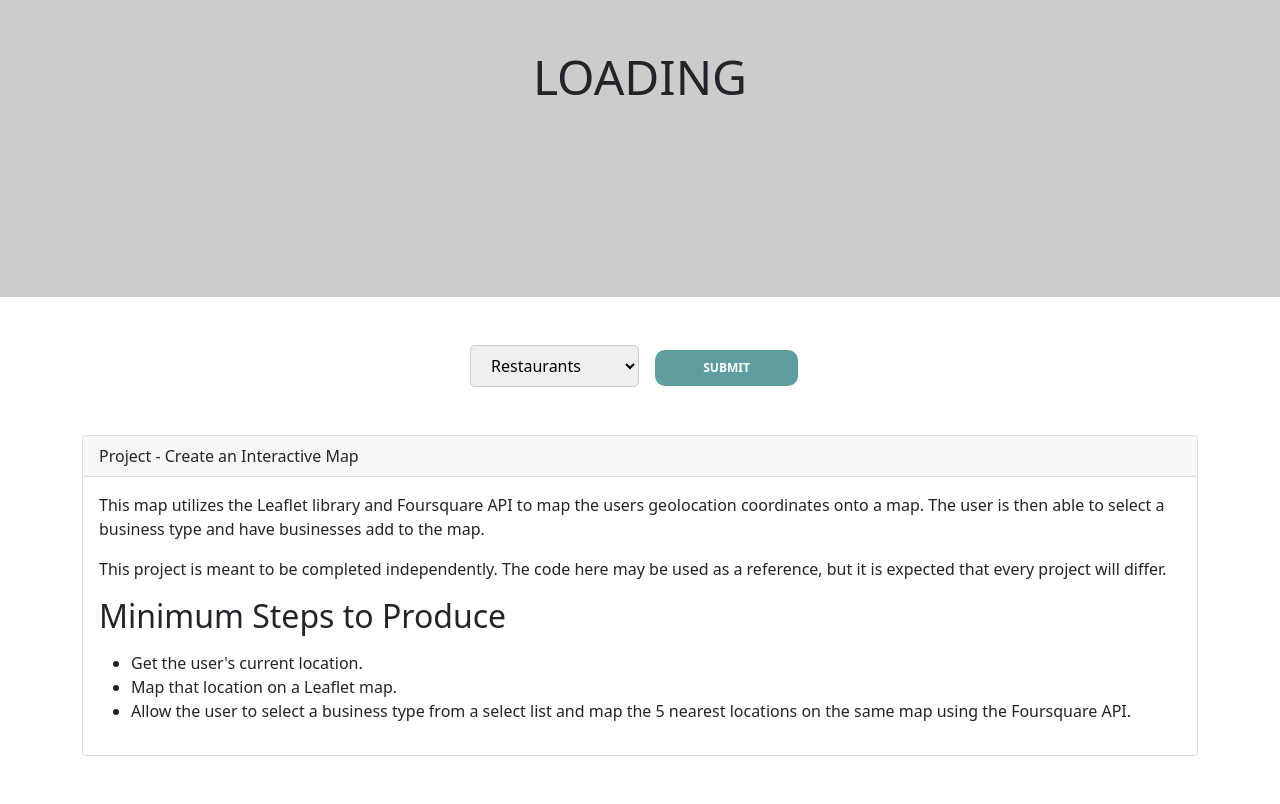
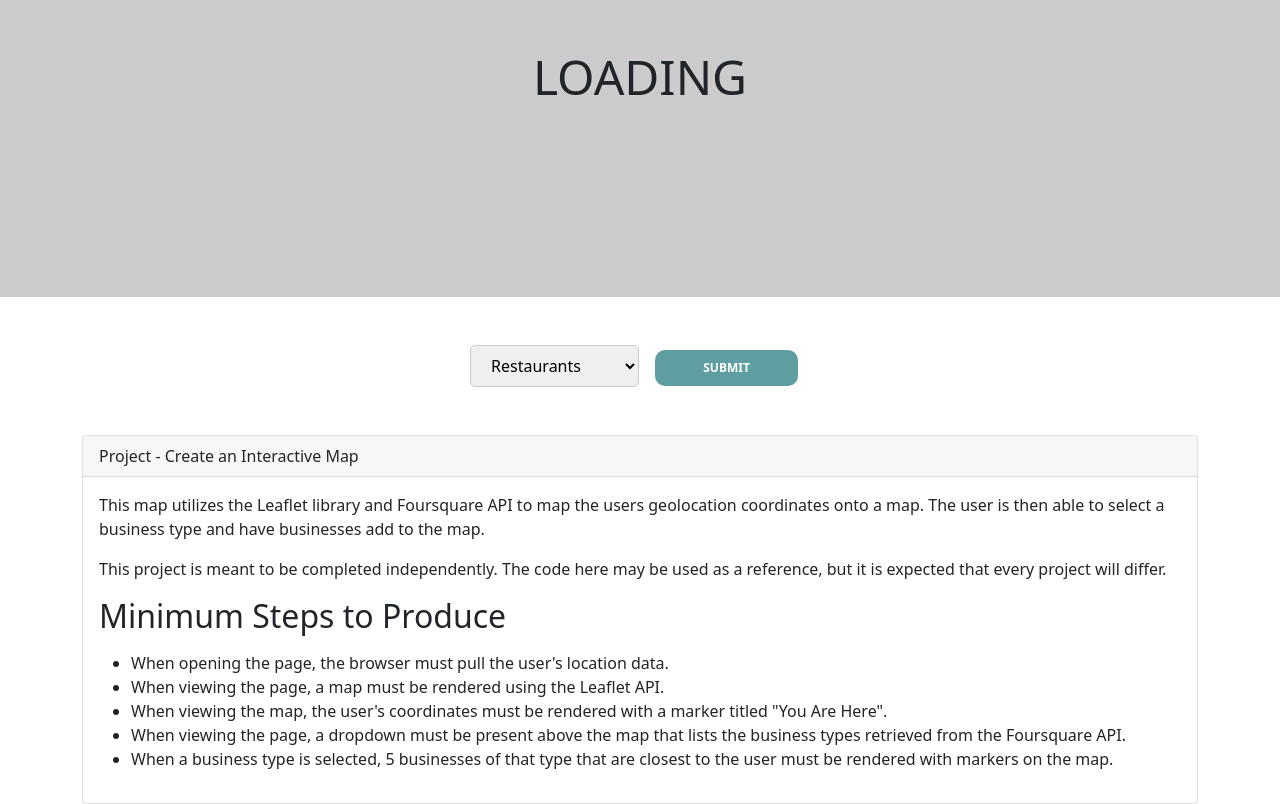
Before and after one commit to cladden77/JS-Making-an-Interactive-Map, a plain HTML site: page index.html in a window 1280 px wide. Shown: the part 103-907 px from the top of the page. Before the commit the page ends 859 px from the top, so only its background shows below. Drawn offline with nearby package versions, Linux system fonts and the light colour scheme.

Commit message:
minor adjustments

```diff
--- a/app.js
+++ b/app.js
@@ -25,7 +25,7 @@ const myMap = {
 		const marker = L.marker(this.coordinates)
 		marker
 		.addTo(this.map)
-		.bindPopup('<p1><b>Here you are</b><br></p1>')
+		.bindPopup('<p1><b>You are Here</b><br></p1>')
 		.openPopup()
 	},
 
@@ -92,7 +92,7 @@ window.onload = async () => {
 // submit button
 document.getElementById('submit').addEventListener('click', async (event) => {
 	event.preventDefault()
-	let locations = document.querySelector('locations').value
+	let locations = document.getElementById('locations').value
 	let data = await getFoursquare(locations)
 	myMap.places = processPlaces(data)
 	myMap.addMarkers()
--- a/index.html
+++ b/index.html
@@ -86,9 +86,11 @@
                 <h2 class="card-title">Minimum Steps to Produce</h2>
                 <p class="card-text">
                     <ul>
-                    <li>Get the user's current location.</li>
-                    <li>Map that location on a Leaflet map.</li>
-                    <li>Allow the user to select a business type from a select list and map the 5 nearest locations on the same map using the Foursquare API.</li>
+                    <li>When opening the page, the browser must pull the user's location data.</li>
+                    <li>When viewing the page, a map must be rendered using the Leaflet API.</li>
+                    <li>When viewing the map, the user's coordinates must be rendered with a marker titled "You Are Here".</li>
+                    <li>When viewing the page, a dropdown must be present above the map that lists the business types retrieved from the Foursquare API.</li>
+                    <li>When a business type is selected, 5 businesses of that type that are closest to the user must be rendered with markers on the map.</li>
                     </ul>
                 </p>
                 </div>
```
